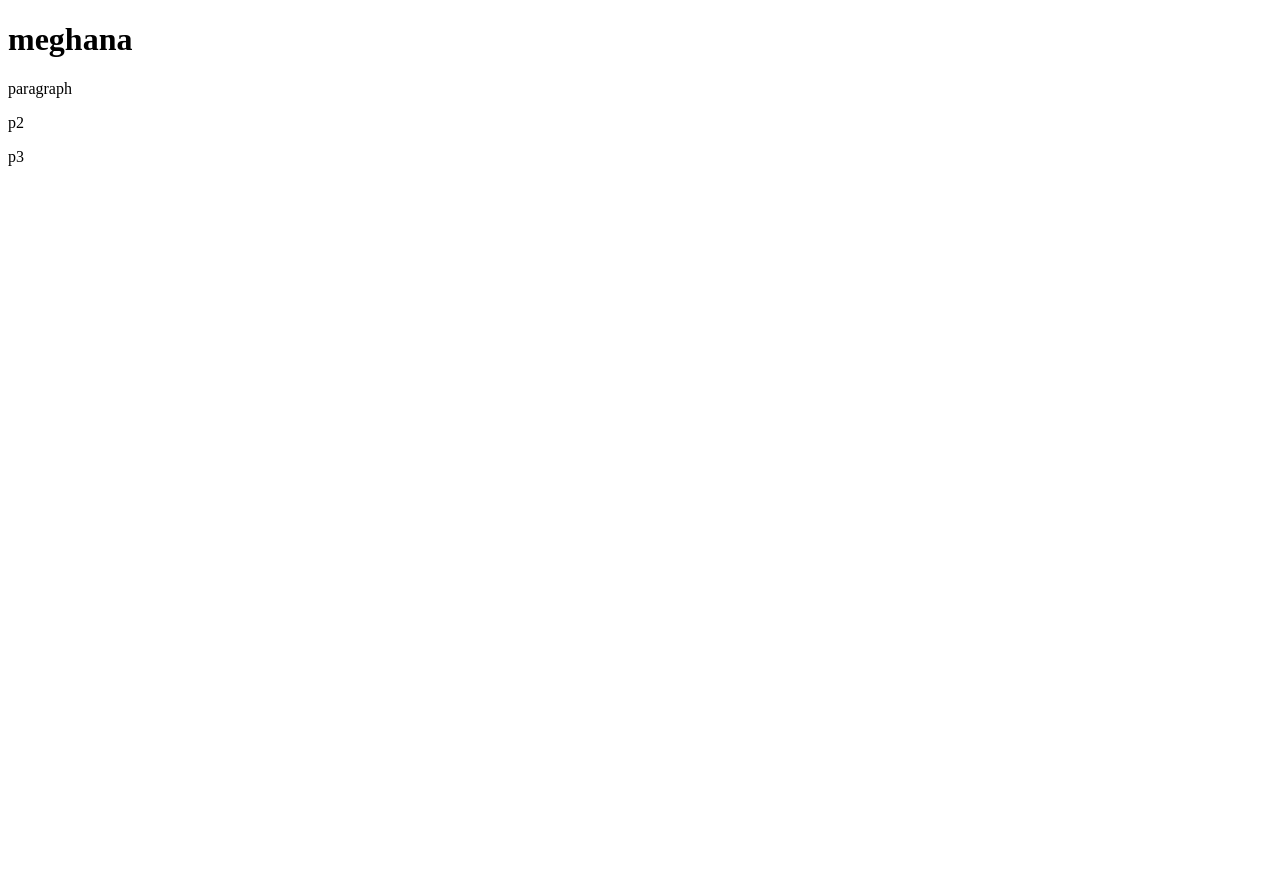
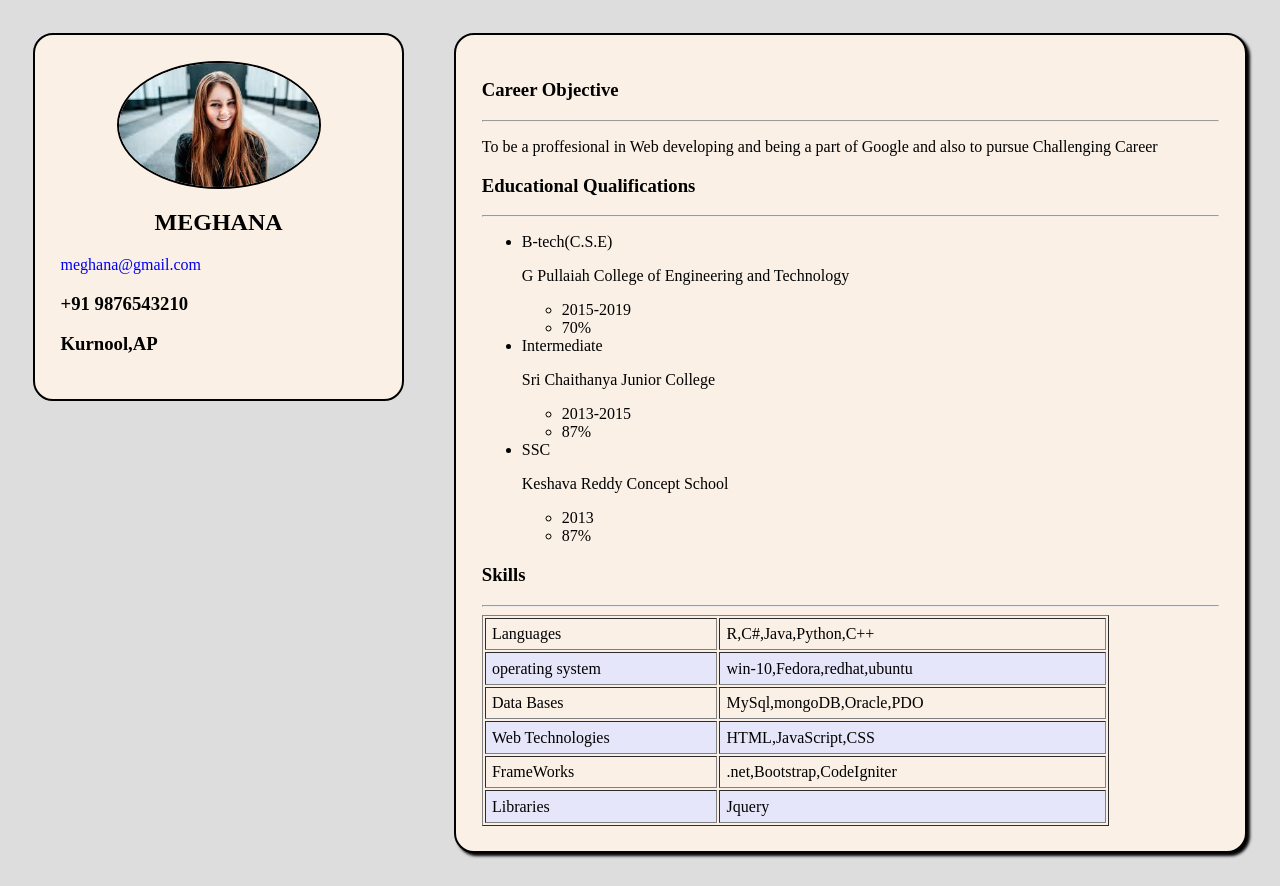
Before and after one commit to meghanabingi/resume, a plain HTML site: page ind.html in a window 1280 px wide. Before the commit the page ends 800 px from the top, so only its background shows below. Drawn offline with Linux system fonts and the light colour scheme.

Commit message:
added all files

```diff
--- /dev/null
+++ b/data.json
@@ -0,0 +1,42 @@
+{
+  "Career":{
+    "info":"To be a proffesional in Web developing and being a part of Google and also to pursue Challenging Career"
+  },
+  "education":[
+  {
+    "degree":"SSC",
+    "school":"Keshava Reddy Concept School",
+    "data":["2013","87%"]
+  },
+  {
+    "degree":"Intermediate",
+    "school":"Sri Chaithanya Junior College ",
+    "data":["2013-2015","87%"]
+  },
+  {
+    "degree":"B-tech(C.S.E)",
+    "school":"G Pullaiah College  of Engineering and Technology",
+    "data":["2015-2019","70%"]
+  }
+],
+"skills":[
+  {
+    "name":"Languages",
+  "info":["R","C#","Java","Python","C++"]  },
+  {
+    "name":"operating system",
+  "info":["win-10","Fedora","redhat","ubuntu"]  },
+  {
+    "name":"Data Bases",
+  "info":["MySql","mongoDB","Oracle","PDO"]  },
+  {
+    "name":"Web Technologies",
+  "info":["HTML","JavaScript","CSS"]  },
+  {
+    "name":"FrameWorks",
+  "info":[".net","Bootstrap","CodeIgniter"]  },
+  {
+    "name":"Libraries",
+  "info":["Jquery"]  }
+]
+}
--- a/ind.html
+++ b/ind.html
@@ -2,11 +2,21 @@
 <html>
 <head>
   <title>Resume</title>
+  <link rel="stylesheet" href="style.css">
+  <meta name="viewport" content="width=device-width,initial-scale=1.0">
 </head>
 <body>
-  <h1>meghana</h1>
-  <p>paragraph</p>
-  <p>p2</p>
-  <p>p3</p>
+  <div class="flex-parent">
+    <div class="profile">
+    <img src="girl.jpg" alt="error" class="img-circle">
+    <h2>MEGHANA</h2>
+    <a href="mailto:meghana@gmail.com">meghana@gmail.com</a>
+    <h3>+91 9876543210</h3>
+    <h3>Kurnool,AP</h3>
+    </div>
+    <div class="content"></div>
+  </div>
+  <script type="text/javascript" src="main.js"></script>
+
 </body>
 </html>
--- /dev/null
+++ b/main.js
@@ -0,0 +1,71 @@
+function loadJSON(file,callback){
+  var xhr=new XMLHttpRequest();
+  xhr.overrideMimeType("Application/json");
+  xhr.open("GET",file,true);
+  xhr.onreadystatechange=function(){
+    if(xhr.readyState===4 && xhr.status=="200"){
+    callback(xhr.responseText);
+  }
+};
+xhr.send();
+}
+  loadJSON("data.json",function(text){
+  let data=JSON.parse(text);
+  console.log(data);
+  career(data.Career);
+  education(data.education);
+  skills(data.skills);
+})
+var right=document.querySelector(".content");
+function career(car){
+var h2=document.createElement("h3");
+  h2.textContent="Career Objective";
+  right.appendChild(h2);
+  var hr=document.createElement("hr");
+  right.appendChild(hr);
+  var p=document.createElement("p");
+  p.textContent=car.info;
+  right.appendChild(p);
+}
+function education(edu){
+  var h3=document.createElement("h3");
+  h3.textContent="Educational Qualifications";
+  right.appendChild(h3);
+  var hr=document.createElement("hr");
+  right.appendChild(hr);
+  var ul=document.createElement("ul");
+  right.appendChild(ul);
+  for(var i=edu.length-1;i>=0;i--){
+    //console.log(edu[i].degree);
+    var li=document.createElement ("li");
+    li.textContent=edu[i].degree;
+    ul.appendChild(li);
+    console.log(edu[i].degree);
+    var p=document.createElement("p");
+    p.textContent=edu[i].school;
+    ul.appendChild(p);
+    var ul1=document.createElement("ul");
+    ul.appendChild(ul1);
+  console.log(edu[i].data.length) ;
+  for(var j=0;j<edu[i].data.length;j++){
+    var li1=document.createElement("li");
+    ul1.appendChild(li1);
+    li1.textContent=edu[i].data[j];
+  }
+  }
+}
+function skills(skill){
+  var h3=document.createElement("h3");
+  right.appendChild(h3);
+  h3.textContent="Skills";
+  var hr=document.createElement("hr");
+  right.appendChild(hr);
+  var table=document.createElement("table");
+    table.border="1";
+  right.appendChild(table);
+  let row="";
+  for(var i=0;i<skill.length;i++){
+    row+="<tr><td>"+skill[i].name+"</td><td>"+skill[i].info+"</td></tr>";
+  }
+  table.innerHTML=row;
+}
--- /dev/null
+++ b/style.css
@@ -0,0 +1,131 @@
+body
+{
+  background:#ddd;
+}
+table{
+  width:85%;
+}
+td{
+  padding:1%;
+}
+tr:nth-child(even){
+  background:#E6E6FA;
+}
+h2{
+  text-align: center;
+  text-transform: uppercase;
+}
+img{
+  width:200px;
+  height:auto;
+  display:block;
+  margin-left:auto;
+  margin-right:auto;
+}
+a{
+  text-decoration: none;
+}
+.img-circle{
+  border-radius:50%;
+  border: 2px solid #000;
+}
+.flex-parent{
+  display:flex;
+  flex-direction: row;
+  justify-content: center;
+}
+.profile{
+  height:50%;
+  width:30%;
+  background:#FAF0E6;
+  padding:2%;
+  margin:2%;
+  border:2px solid #000;
+  border-radius:20px;
+}
+.content{
+width:70%;
+background:#FAF0E6;
+padding:2%;
+margin:2%;
+border:2px solid #000;
+border-radius:20px;
+box-shadow:3px 3px 3px #000;
+}
+
+@media only screen and (min-width:320px) and (max-width:480px)
+{
+  .flex-parent{
+    display:flex;
+    flex-direction: column
+    ;
+    justify-content: center;
+  }
+  .profile{
+    width:95%;
+    background:#fff;
+    padding:2%;
+    margin:2%;
+    border:2px solid #000;
+  }
+  .content{
+  width:95%;
+  background:#fff;
+  padding:2%;
+  margin:2%;
+  border:2px solid #000;
+  }
+
+}
+@media only screen and (min-width:481px) and (max-width:768px)
+{
+  .flex-parent{
+    display:flex;
+    flex-direction: row;
+    justify-content: center;
+  }
+  .profile{
+    width:30%;
+    background:#fff;
+    padding:2%;
+    margin:2%;
+    border:2px solid #000;
+  }
+  .content{
+  width:70%;
+  background:#fff;
+  padding:2%;
+  margin:2%;
+  border:2px solid #000;
+  }
+
+}
+@media only screen and (min-width:769px) and (max-width:1024px)
+{
+  .flex-parent{
+    display:flex;
+    flex-direction: column;
+    justify-content: center;
+  }
+  .profile{
+    width:90%;
+    background:#fff;
+    padding:2%;
+    margin:2%;
+    border:2px solid #000;
+  }
+  .content{
+  width:90%;
+  background:#fff;
+  font-size:20px;
+  padding:2%;
+  margin:2%;
+  border:2px solid #000;
+  }
+table{
+  width:85%;
+}
+*{
+  font-size:30px;
+}
+}
```
Also changed, not shown: girl.jpg (added).
